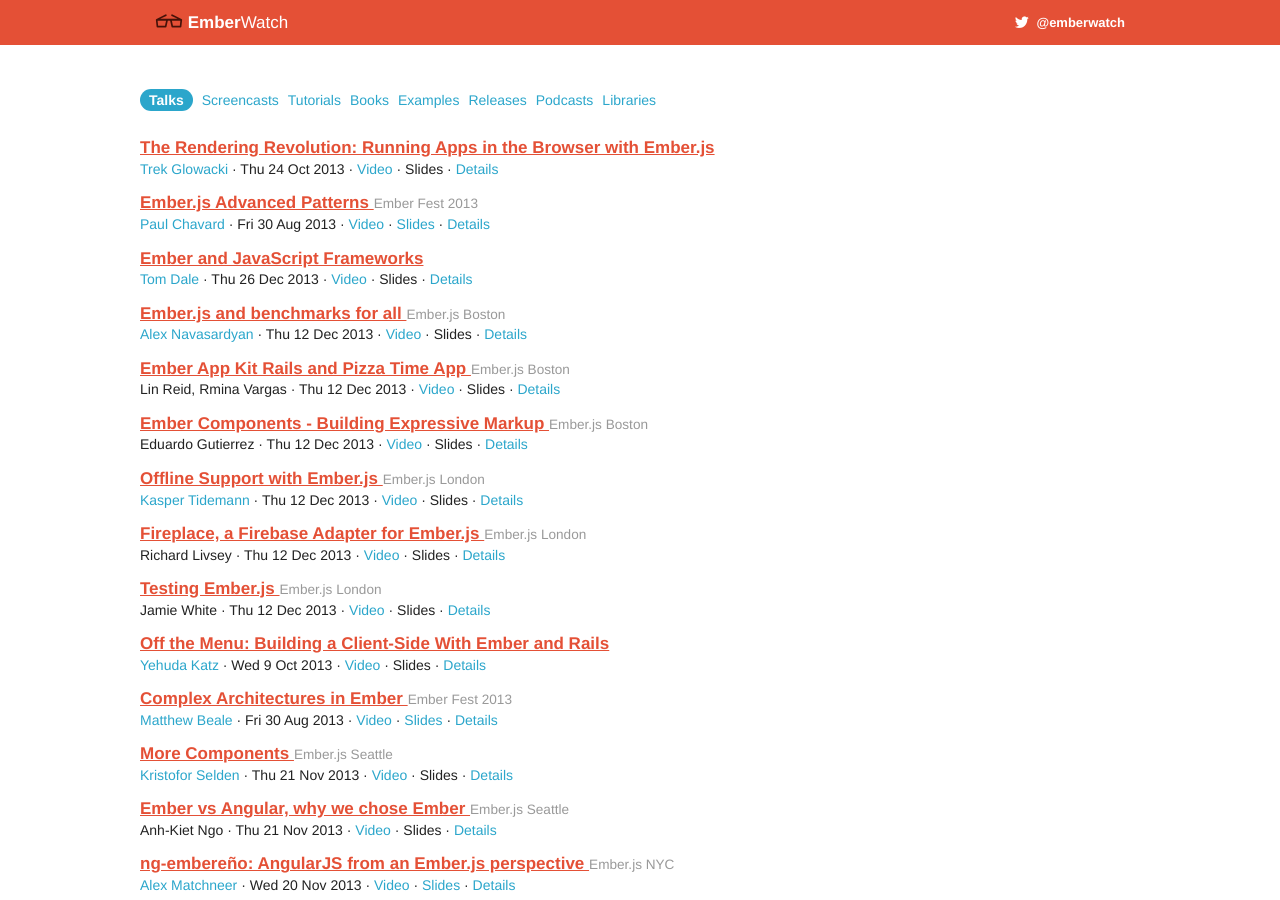
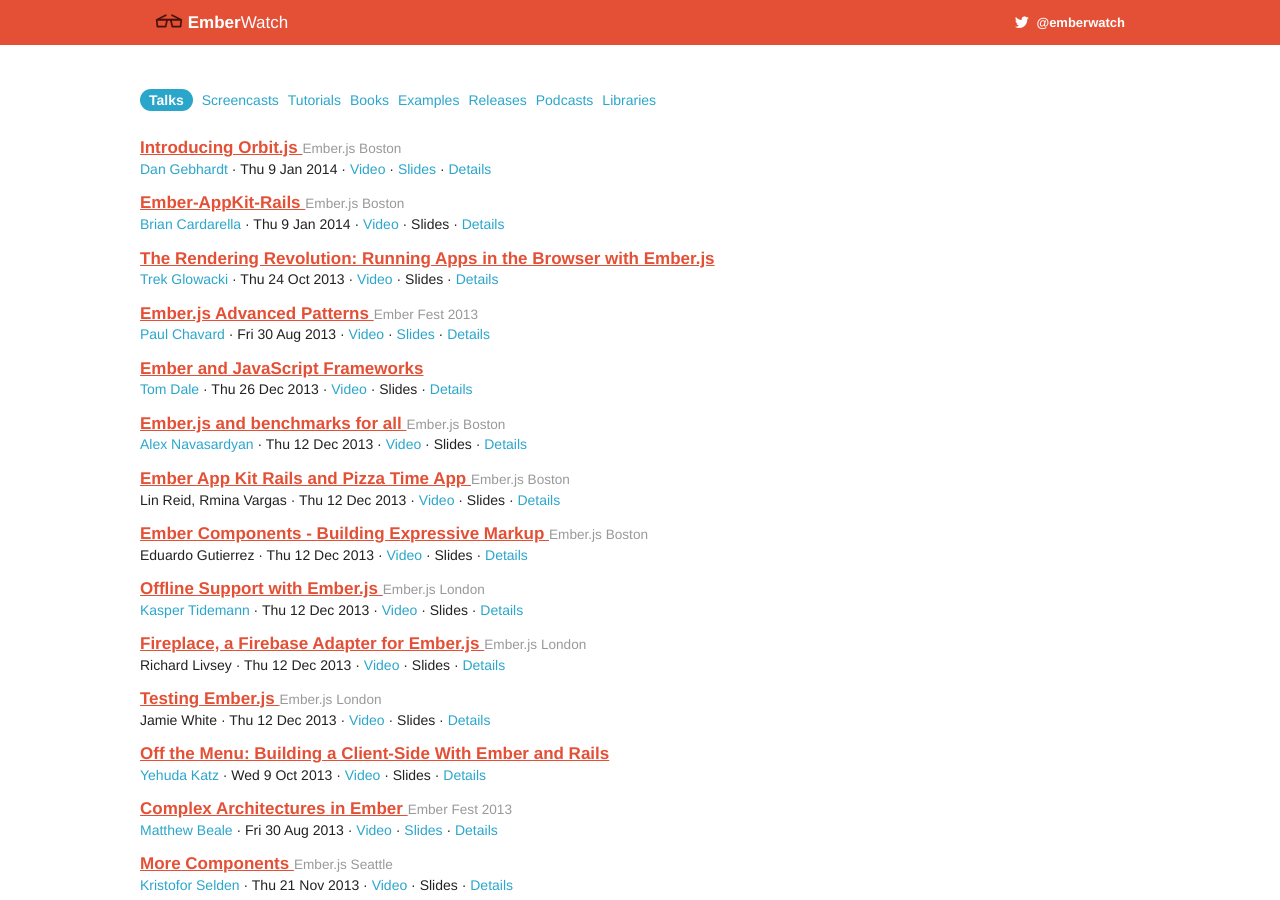
Before and after one commit to emberwatch/emberwatch, a Jekyll site: the page built from index.html, in a window 1280 px wide and 900 px high. Built offline with Jekyll 4.4.1, drawn with Linux system fonts in a browser that asks for light colours; comment, search, counter and statistics services are not loaded.

Commit message:
Boston Ember Jan

```diff
--- a/_data/talks.yml
+++ b/_data/talks.yml
@@ -1,4 +1,23 @@
 ---
+- title: "Introducing Orbit.js"
+  date: '2014-01-09'
+  author_ids:
+  - 10
+  event_id: 9
+  videos:
+  - https://www.youtube.com/watch?v=vVDQY7kYV_8
+  slides: https://speakerdeck.com/dgeb/introducing-orbit-dot-js
+  url: http://www.meetup.com/Boston-Ember-js/events/155308152/
+  id: 139
+- title: "Ember-AppKit-Rails"
+  date: '2014-01-09'
+  author_ids:
+  - 29
+  event_id: 9
+  videos:
+  - https://www.youtube.com/watch?v=vVDQY7kYV_8#t=5420
+  url: http://www.meetup.com/Boston-Ember-js/events/155308152/
+  id: 140
 - title: "The Rendering Revolution: Running Apps in the Browser with Ember.js"
   date: '2013-10-24'
   author_ids:
```
